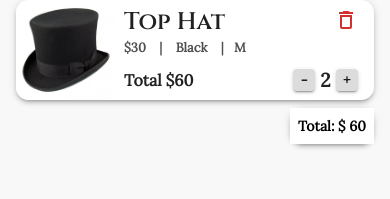
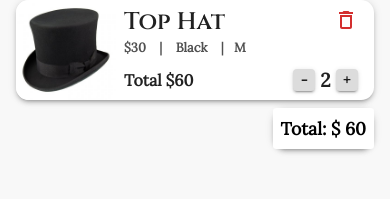
Before and after one commit to Sillen00/React-Webshop-Gents-Hat, a React (Vite) app: page /cart in a window 390 px wide. Shown: the part 272-471 px from the top of the page. Built offline with nearby package versions, Linux system fonts and the light colour scheme.

Commit message:
Changed mediaQuery to theme.breakpoints and totalBox styling

```diff
--- a/src/components/CartCard.tsx
+++ b/src/components/CartCard.tsx
@@ -6,15 +6,8 @@ import { products } from '../../data'
 function CartCard() {
   return (
     <Paper elevation={3} sx={{ borderRadius: '0.8rem' }}>
-      <Box
-        data-cy='cart-item'
-        sx={{
-          display: 'flex',
-          maxHeight: '100px',
-          '@media (min-width: 900px)': { maxHeight: '150px' },
-        }}
-      >
-        <Box sx={{ width: '100px', '@media (min-width: 900px)': { width: '150px' } }}>
+      <Box data-cy='cart-item' sx={productCardStyleSx}>
+        <Box sx={imageBoxStyleSx}>
           <img style={cardImgStyle} src={products[0].image} alt={products[0].description} />
         </Box>
         <Box sx={cartCardRightBoxStyleSx}>
@@ -24,19 +17,11 @@ function CartCard() {
               justifyContent: 'space-between',
             }}
           >
-            <Typography
-              variant='h3'
-              sx={{ fontSize: '1.5rem', '@media (min-width: 900px)': { fontSize: '2rem' } }}
-            >
+            <Typography variant='h3' sx={mediaFontSizeStyleSx}>
               {products[0].title}
             </Typography>
-            <Typography
-              sx={{ position: 'relative', top: '0', '@media (min-width: 900px)': { top: '50px' } }}
-            >
-              <DeleteOutlineIcon
-                color='error'
-                sx={{ '@media (min-width: 900px)': { fontSize: '2rem' } }}
-              />
+            <Typography sx={mediaTopStyleSx}>
+              <DeleteOutlineIcon color='error' sx={mediaFontSizeStyleSx} />
             </Typography>
           </Box>
           <Box sx={{ flexGrow: '4', display: 'flex', justifyContent: 'space-between' }}>
@@ -81,6 +66,24 @@ function CartCard() {
   )
 }
 
+const productCardStyleSx: SxProps<Theme> = theme => ({
+  display: 'flex',
+  maxHeight: '100px',
+  [theme.breakpoints.up('md')]: { maxHeight: '150px' },
+})
+const imageBoxStyleSx: SxProps<Theme> = theme => ({
+  width: '100px',
+  [theme.breakpoints.up('md')]: { width: '150px' },
+})
+const mediaTopStyleSx: SxProps<Theme> = theme => ({
+  position: 'relative',
+  top: '0',
+  [theme.breakpoints.up('md')]: { top: '50px' },
+})
+const mediaFontSizeStyleSx: SxProps<Theme> = theme => ({
+  fontSize: '1.5rem',
+  [theme.breakpoints.up('md')]: { fontSize: '2rem' },
+})
 const cartCardRightBoxStyleSx: SxProps<Theme> = theme => ({
   width: '100%',
   display: 'flex',
@@ -92,19 +95,19 @@ const cartCardRightBoxStyleSx: SxProps<Theme> = theme => ({
 const descriptionTextStyleSx: SxProps<Theme> = theme => ({
   fontWeight: '700',
   fontSize: '0.8rem',
-  '@media (min-width: 900px)': { fontSize: '1rem' },
+  [theme.breakpoints.up('md')]: { fontSize: '1rem' },
 })
 const quantityBoxStyleSx: SxProps<Theme> = theme => ({
   display: 'flex',
   gap: '5px',
   position: 'relative',
   top: '28px',
-  '@media (min-width: 900px)': { top: '10px', right: '245px', gap: '10px' },
+  [theme.breakpoints.up('md')]: { top: '10px', right: '245px', gap: '10px' },
 })
 const quantityStyleSx: SxProps<Theme> = theme => ({
   fontWeight: '800',
   fontSize: '1.2rem',
-  '@media (min-width: 900px)': { fontSize: '1.4rem' },
+  [theme.breakpoints.up('md')]: { fontSize: '1.4rem' },
 })
 const changeQuantityBtnStyleSx: SxProps<Theme> = theme => ({
   width: '1.4rem',
@@ -113,7 +116,7 @@ const changeQuantityBtnStyleSx: SxProps<Theme> = theme => ({
   minWidth: 0,
   position: 'relative',
   top: '2px',
-  '@media (min-width: 900px)': {
+  [theme.breakpoints.up('md')]: {
     width: '1.6rem',
     height: '1.6rem',
     top: '4px',
@@ -122,7 +125,7 @@ const changeQuantityBtnStyleSx: SxProps<Theme> = theme => ({
 const productTotalStyleSx: SxProps<Theme> = theme => ({
   fontSize: '1rem',
   fontWeight: '800',
-  '@media (min-width: 900px)': { fontSize: '1.2rem' },
+  [theme.breakpoints.up('md')]: { fontSize: '1.2rem' },
 })
 
 const cardImgStyle: CSSProperties = {
--- a/src/components/CartTotalPrice.tsx
+++ b/src/components/CartTotalPrice.tsx
@@ -1,15 +1,11 @@
 import { Paper, Typography } from '@mui/material'
-import { Box } from '@mui/system'
+import { Box, SxProps, Theme } from '@mui/system'
 
 function CartTotalPrice() {
   return (
-    <Box sx={{ display: 'flex', justifyContent: 'flex-end', width: '100%', mt: 1 }}>
+    <Box sx={totalPriceBoxStyleSx}>
       <Paper elevation={3} sx={{ borderRadius: '0.8rem' }}>
-        <Typography
-          variant='body2'
-          color='common.black'
-          sx={{ fontWeight: '800', background: 'white', p: 1 }}
-        >
+        <Typography variant='body2' color='common.black' sx={totalPriceTextStyleSx}>
           Total: $ 60
         </Typography>
       </Paper>
@@ -17,4 +13,20 @@ function CartTotalPrice() {
   )
 }
 
+const totalPriceTextStyleSx: SxProps<Theme> = theme => ({
+  fontWeight: '800',
+  background: 'white',
+  p: 1,
+  fontSize:"1.1rem",
+  borderRadius:"0.2rem",
+  [theme.breakpoints.up('md')]: {px: 4, fontSize:"1.4rem"},
+})
+const totalPriceBoxStyleSx: SxProps<Theme> = theme => ({
+  display: 'flex',
+  justifyContent: 'flex-end',
+  width: '100%',
+  mt: 1,
+  // [theme.breakpoints.up('md')]: {},
+})
+
 export default CartTotalPrice
```
